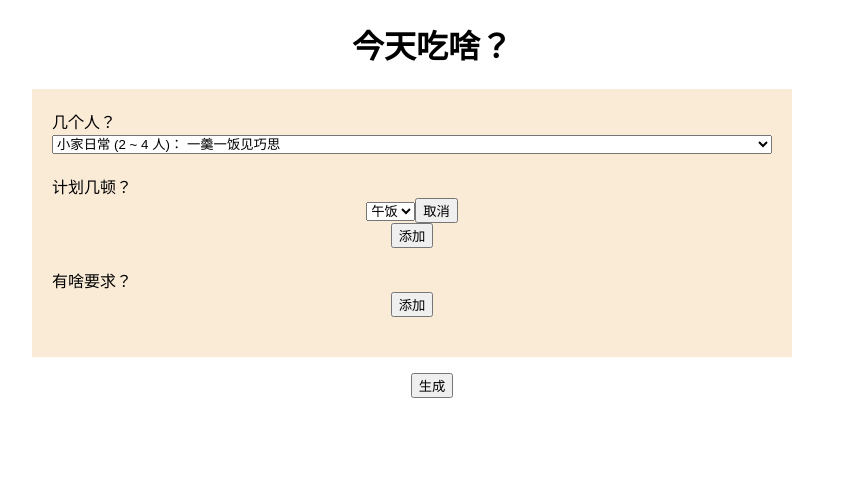
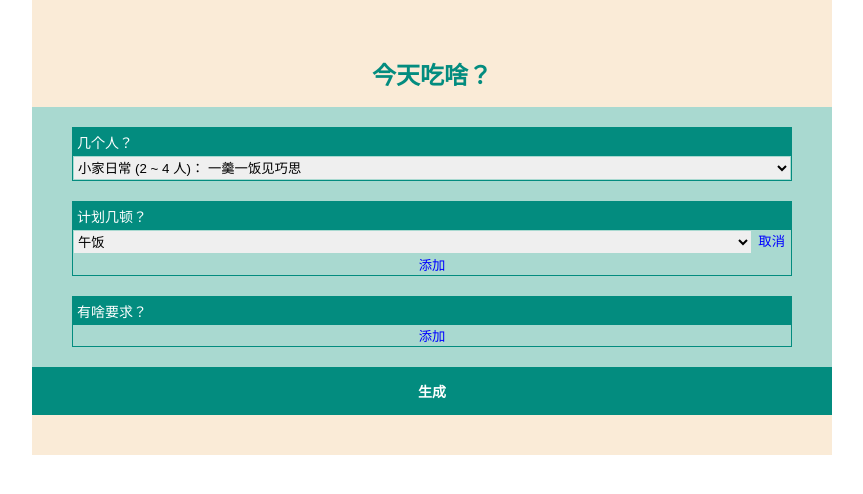
Before and after one commit to utopia2046/menu4today, a React app: page / in a window 1280 px wide. Shown: the top 494 px of the page, without its empty margins (96-959 px from the left). Built offline with nearby package versions, Linux system fonts and the light colour scheme.

Commit message:
adjust style

```diff
--- a/src/App.css
+++ b/src/App.css
@@ -2,32 +2,109 @@
   text-align: center;
   width: 80%;
   margin-left: 10%;
+  padding-top: 40px;
+  padding-bottom: 40px;
   max-width: 800px;
   min-width: 400px;
+  background-color: antiquewhite;
 }
 
-ul.query-section {
-  list-style-type: none;
+.App h1 {
+  color: #038C7F;
+  font-size: 24px;
+  font-weight: bold;
 }
 
 .query-section {
-  background-color: antiquewhite;
-  padding: 20px;
-  width: 90%;
+  list-style-type: none;
+  display: flex;
+  flex-direction: column;
+  padding: 20px 40px 0px;
+  background-color: #A9D9D0;
+  font-size: 12px;
+  margin: 0;
 }
 
 .section-container {
+  border: 1px solid #038C7F;
   margin-bottom: 20px;
 }
 
 .section-label {
   text-align: left;
   display: block;
-  width: 100%;
+  padding: 4px;
+  background-color: #038C7F;
+  color: white;
+  font-size: 14px;
+}
+
+.query-section select {
+  padding: 0;
+  border: 1px solid #A9D9D0;
+  height: 24px;
+}
+
+.query-section input {
+  padding: 0;
+  border: 1px solid #A9D9D0;
+  height: 22px;
 }
 
 .people-select {
   width: 100%;
+}
+
+.query-button {
+  background-color: transparent;
+  border: none;
+  color: blue;
+}
+
+.query-button:hover {
+  text-decoration: underline;
+}
+
+.query-line {
+  display: flex;
+}
+
+.flex-expand {
+  flex: 1 1 auto;
+}
+
+.flex-fixed {
+  flex: 0 0 auto;
+}
+
+.meal-container select {
+  width: 100%;
+}
+
+.filter-by-select {
+  width: 80px;
+}
+
+.filter-op-select {
+  width: 60px;
+}
+
+.filter-value-input {
+  width: 100%;
+}
+
+.generate-button {
+  width: 100%;
+  height: 48px;
+  background-color: #038C7F;
+  border: none;
+  color: white;
+  font-size: 14px;
+  font-weight: bold;
+}
+
+.generate-button:hover {
+  background-color: #027373;
 }
 
 .App-logo {
@@ -60,6 +137,7 @@ ul.query-section {
   from {
     transform: rotate(0deg);
   }
+
   to {
     transform: rotate(360deg);
   }
--- a/src/App.js
+++ b/src/App.js
@@ -106,7 +106,7 @@ function App() {
                 </li>
             </ul>
 
-            <div><button className="query-button" onClick={generateMenu}>生成</button></div>
+            <button className="generate-button" onClick={generateMenu}>生成</button>
 
             <div className="menu-section">
             </div>
--- a/src/filterEdit.js
+++ b/src/filterEdit.js
@@ -39,8 +39,8 @@ function Filter(props) {
 
     return (
         <div key={props.id} className="filter-container query-line">
-            <span>
-                <select defaultValue={props.by} onChange={(evt) => filterByChange(evt)}>
+            <span className="flex-fixed">
+                <select className="filter-by-select" defaultValue={props.by} onChange={(evt) => filterByChange(evt)}>
                     <option value="byTitle">菜名</option>
                     <option value="byIngredient">食材</option>
                     <option value="byCategory">类别</option>
@@ -49,17 +49,17 @@ function Filter(props) {
                     <option value="byCookDur">烹饪时长</option>
                 </select>
             </span>
-            <span>
-                <select defaultValue={props.op} onChange={(evt) => filterOpChange(evt)}>
+            <span className="flex-fixed">
+                <select className="filter-op-select" defaultValue={props.op} onChange={(evt) => filterOpChange(evt)}>
                     {isText && <option value="contains">包含</option>}
                     {isText && <option value="notContain">不包含</option>}
                     {!isText && <option value="lessThan">少于</option>}
                 </select>
             </span>
-            <span>
-                <input type="text" value={props.value} onChange={(evt) => filterValueChange(evt)} />
+            <span className="flex-expand">
+                <input type="text" className="filter-value-input" value={props.value} onChange={(evt) => filterValueChange(evt)} />
             </span>
-            <span>
+            <span className="flex-fixed">
                 <button className="query-button" onClick={() => props.onRemoveFilter(props.id)}>删除</button>
             </span>
         </div>
--- a/src/mealSelect.js
+++ b/src/mealSelect.js
@@ -6,14 +6,14 @@ function MealSelection(props) {
 
     const mealsList = props.meals.map(meal =>
         <div key={meal.id} className="meal-container query-line" >
-            <span>
+            <span className="flex-expand">
                 <select defaultValue={meal.type} onChange={(evt) => props.onUpdateMeal(meal.id, evt.target.value)}>
                     <option value="breakfast">早饭</option>
                     <option value="lunch" >午饭</option>
                     <option value="dinner">晚饭</option>
                 </select>
             </span>
-            <span>
+            <span className="flex-fixed">
                 <button className="query-button" onClick={() => props.onRemoveMeal(meal.id)}>取消</button>
             </span>
         </div>
```
